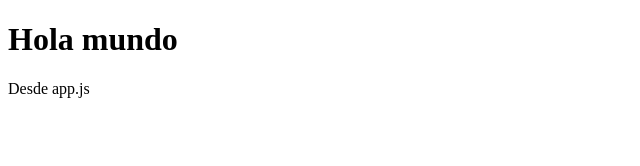
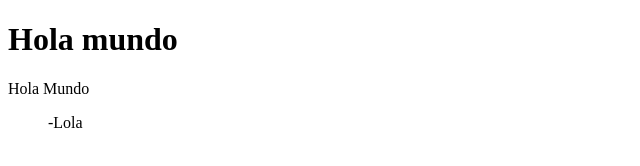
Before and after one commit to Gabriel1Maximiliano/primeros-pasos-vue, a plain HTML site: page index.html in a window 1280 px wide. Shown: the full height of the page, 0-640 px from the left. Drawn offline with nearby package versions, Linux system fonts and the light colour scheme.

Commit message:
uso del interpolado de texto

```diff
--- a/app.js
+++ b/app.js
@@ -1,8 +1,14 @@
 const app = Vue.createApp({
     // configuramnos vue
-    template:`
-    <h1>Hola mundo</h1>
-    <p>Desde app.js</p>`
+    // template:`
+    // <h1>Hola mundo</h1>
+    // <p>Desde app.js</p>`
+   data(){
+    return{
+        author:'Lola',
+        quote:'Hola Mundo'
+    }
+   }
 })
 
 app.mount('#myApp');
--- a/index.html
+++ b/index.html
@@ -11,7 +11,11 @@
 </head>
 <body>
   <!-- Vue tiene contorl absoluto de este div -->
-  <div id="myApp" ></div>
+  <div id="myApp" >
+    <h1>Hola mundo</h1>
+    <p>{{ quote }}</p>
+    <blockquote>-{{ author }}</blockquote>
+  </div>
     <script src="./app.js" ></script>
 </body>
 </html>
```
